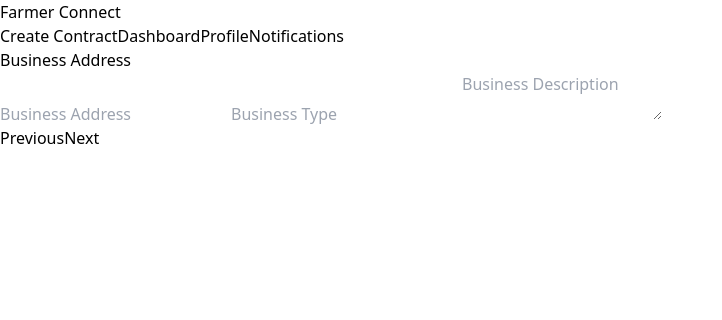
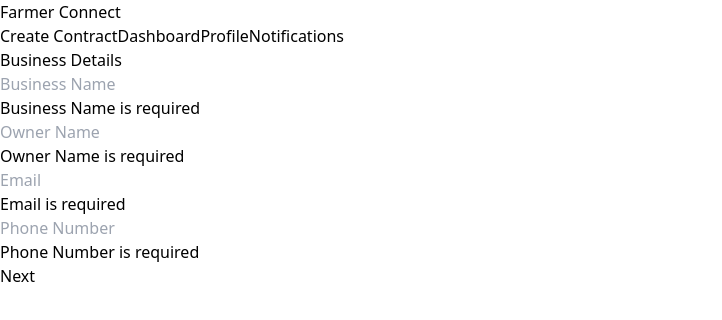
Before and after one commit to subodhsalgaonkar/SIH-24-ELITES, a React (Vite) app in the folder frontend/sih-elites/: page /business-signup in a window 1280 px wide. Both pictures are taken after a click on the button "Next". Shown: the top 320 px of the page, without its empty margins (0-722 px from the left). Built offline with nearby package versions, Linux system fonts and the light colour scheme.

Commit message:
Business signup changed

```diff
--- a/frontend/sih-elites/src/components/BusinessSignup.jsx
+++ b/frontend/sih-elites/src/components/BusinessSignup.jsx
@@ -3,6 +3,7 @@ import { useNavigate } from "react-router-dom";
 
 const BusinessSignup = () => {
   const [page, setPage] = useState(0);
+  const [errors, setErrors] = useState({});
   const navigate = useNavigate();
 
   const [businessDetails, setBusinessDetails] = useState({
@@ -15,8 +16,24 @@ const BusinessSignup = () => {
     description: "",
   });
 
+  const validatePage = () => {
+    const newErrors = {};
+    if (page === 0) {
+      if (!businessDetails.businessName) newErrors.businessName = "Business Name is required";
+      if (!businessDetails.ownerName) newErrors.ownerName = "Owner Name is required";
+      if (!businessDetails.email) newErrors.email = "Email is required";
+      if (!businessDetails.phoneNumber) newErrors.phoneNumber = "Phone Number is required";
+    } else if (page === 1) {
+      if (!businessDetails.businessAddress) newErrors.businessAddress = "Business Address is required";
+    }
+    setErrors(newErrors);
+    return Object.keys(newErrors).length === 0;
+  };
+
   const handleNext = () => {
-    setPage((prevPage) => prevPage + 1);
+    if (validatePage()) {
+      setPage((prevPage) => prevPage + 1);
+    }
   };
 
   const handlePrevious = () => {
@@ -29,11 +46,17 @@ const BusinessSignup = () => {
       ...prevDetails,
       [name]: value,
     }));
+    setErrors((prevErrors) => ({
+      ...prevErrors,
+      [name]: "", // Clear error for the field being edited
+    }));
   };
 
   const handleSubmit = (e) => {
-    e.preventDefault(); // Prevent default form submission
-    navigate("/buyerprofilebuyerpov");
+    e.preventDefault();
+    if (validatePage()) {
+      navigate("/buyerprofilebuyerpov");
+    }
   };
 
   return (
@@ -48,32 +71,36 @@ const BusinessSignup = () => {
               placeholder="Business Name"
               value={businessDetails.businessName}
               onChange={handleChange}
-              className="w-full p-2 mb-4 border rounded"
+              className="w-full p-2 mb-2 border rounded"
             />
+            {errors.businessName && <p className="text-red-500 text-sm mb-2">{errors.businessName}</p>}
             <input
               type="text"
               name="ownerName"
               placeholder="Owner Name"
               value={businessDetails.ownerName}
               onChange={handleChange}
-              className="w-full p-2 mb-4 border rounded"
+              className="w-full p-2 mb-2 border rounded"
             />
+            {errors.ownerName && <p className="text-red-500 text-sm mb-2">{errors.ownerName}</p>}
             <input
               type="email"
               name="email"
               placeholder="Email"
               value={businessDetails.email}
               onChange={handleChange}
-              className="w-full p-2 mb-4 border rounded"
+              className="w-full p-2 mb-2 border rounded"
             />
+            {errors.email && <p className="text-red-500 text-sm mb-2">{errors.email}</p>}
             <input
               type="text"
               name="phoneNumber"
               placeholder="Phone Number"
               value={businessDetails.phoneNumber}
               onChange={handleChange}
-              className="w-full p-2 mb-4 border rounded"
+              className="w-full p-2 mb-2 border rounded"
             />
+            {errors.phoneNumber && <p className="text-red-500 text-sm mb-2">{errors.phoneNumber}</p>}
           </div>
         )}
         {page === 1 && (
@@ -85,15 +112,16 @@ const BusinessSignup = () => {
               placeholder="Business Address"
               value={businessDetails.businessAddress}
               onChange={handleChange}
-              className="w-full p-2 mb-4 border rounded"
+              className="w-full p-2 mb-2 border rounded"
             />
+            {errors.businessAddress && <p className="text-red-500 text-sm mb-2">{errors.businessAddress}</p>}
             <input
               type="text"
               name="businessType"
               placeholder="Business Type"
               value={businessDetails.businessType}
               onChange={handleChange}
-              className="w-full p-2 mb-4 border rounded"
+              className="w-full p-2 mb-2 border rounded"
             />
             <textarea
               name="description"
@@ -120,8 +148,7 @@ const BusinessSignup = () => {
               <strong>Phone Number:</strong> {businessDetails.phoneNumber}
             </p>
             <p>
-              <strong>Business Address:</strong>{" "}
-              {businessDetails.businessAddress}
+              <strong>Business Address:</strong> {businessDetails.businessAddress}
             </p>
             <p>
               <strong>Business Type:</strong> {businessDetails.businessType}
```
